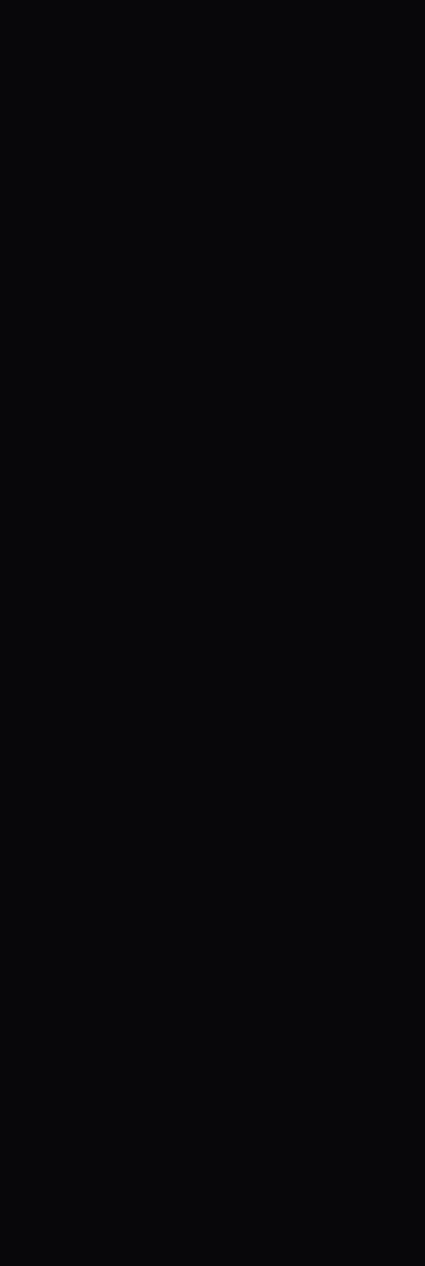
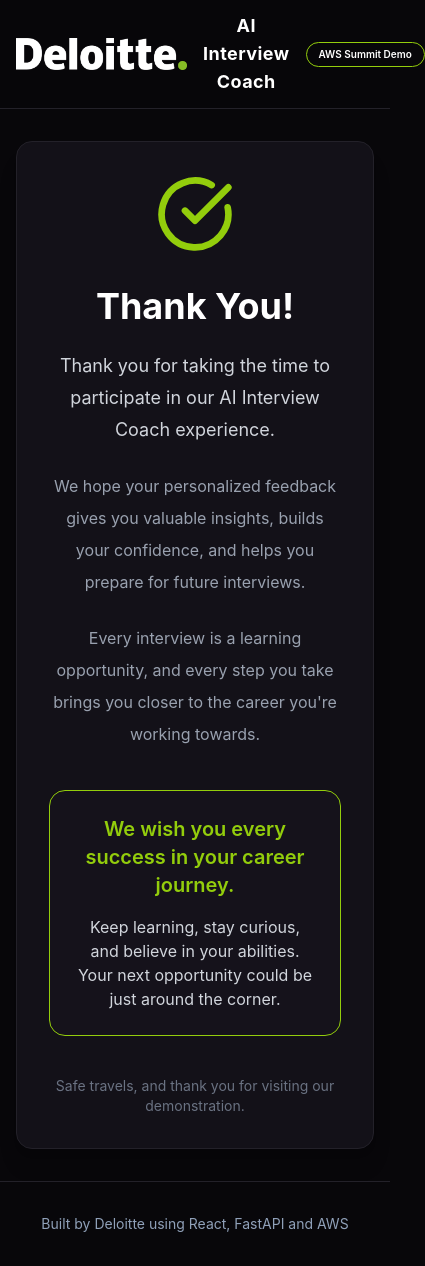
Before and after one commit to KabeloLefika/ai_interview_coach, a React (Vite) app in the folder frontend/: page /student-thank-you in a window 390 px wide. Before the commit this address had no page. Shown: the whole page, 425 px wide, since content can reach past the window. Before the commit the page ends 844 px from the top, so only its background shows below. Built offline with nearby package versions, Linux system fonts and the light colour scheme.

Commit message:
Added a thank you page on the students phone

```diff
--- a/frontend/src/App.tsx
+++ b/frontend/src/App.tsx
@@ -12,6 +12,7 @@ import AdminQueue from "./pages/AdminQueue";
 import InterviewReady from "./pages/InterviewReady";
 import InterviewStationPage from "./pages/InterviewStation";
 import CandidateDashboardPage from "./pages/CandidateDashboardPage";
+import StudentThankYou from "./pages/StudentThankYou";
 
 export default function App() {
   return (
@@ -82,6 +83,11 @@ export default function App() {
       element={<CandidateDashboardPage />}
       />
 
+      <Route
+      path="/student-thank-you"
+      element={<StudentThankYou />}
+      />
+
     </Routes>
   );
 }
--- a/frontend/src/pages/QueuePage.tsx
+++ b/frontend/src/pages/QueuePage.tsx
@@ -28,17 +28,18 @@ useEffect(() => {
             );
 
             if (res.data.status === "called") {
+                clearInterval(interval);
+                navigate("/interview-ready");
+            }
 
+            if (res.data.status === "completed") {
                 clearInterval(interval);
-
-                navigate("/interview-ready");
-
+                navigate("/student-thank-you");
+                return;
             }
 
         } catch (err) {
-
             console.error(err);
-
         }
 
     }, 3000);
--- /dev/null
+++ b/frontend/src/pages/StudentThankYou.tsx
@@ -0,0 +1,82 @@
+import { CheckCircle } from "lucide-react";
+
+import Header from "../components/layout/Header";
+import Footer from "../components/layout/Footer";
+import Card from "../components/common/Card";
+
+export default function StudentThankYou() {
+
+  return (
+
+    <div className="min-h-screen bg-[#08070A] flex flex-col">
+
+      <Header />
+
+      <main className="flex-1 flex items-center justify-center px-4 py-8">
+
+        <Card className="max-w-3xl w-full text-center bg-[#131118] border border-[#232129] shadow-[0_0_40px_rgba(147,205,12,0.08)] p-8 sm:p-10">
+
+          <CheckCircle
+            size={80}
+            className="mx-auto text-[#93CD0C]"
+          />
+
+          <h1 className="mt-8 text-4xl font-bold text-white">
+            Thank You!
+          </h1>
+
+          <p className="mt-6 text-lg text-gray-300 leading-8">
+
+            Thank you for taking the time to participate in our AI Interview
+            Coach experience.
+
+          </p>
+
+          <p className="mt-6 text-gray-400 leading-8">
+
+            We hope your personalized feedback gives you valuable insights,
+            builds your confidence, and helps you prepare for future
+            interviews.
+
+          </p>
+
+          <p className="mt-6 text-gray-400 leading-8">
+
+            Every interview is a learning opportunity, and every step you take
+            brings you closer to the career you're working towards.
+
+          </p>
+
+          <div className="mt-10 rounded-2xl border border-[#93CD0C] bg-[#15121B] p-6">
+
+            <p className="text-xl font-semibold text-[#93CD0C]">
+
+              We wish you every success in your career journey.
+
+            </p>
+
+            <p className="mt-4 text-gray-300">
+
+              Keep learning, stay curious, and believe in your abilities.
+              Your next opportunity could be just around the corner.
+
+            </p>
+
+          </div>
+
+          <p className="mt-10 text-sm text-gray-500">
+
+            Safe travels, and thank you for visiting our demonstration.
+
+          </p>
+
+        </Card>
+
+      </main>
+
+      <Footer />
+
+    </div>
+
+  );
+}
```
